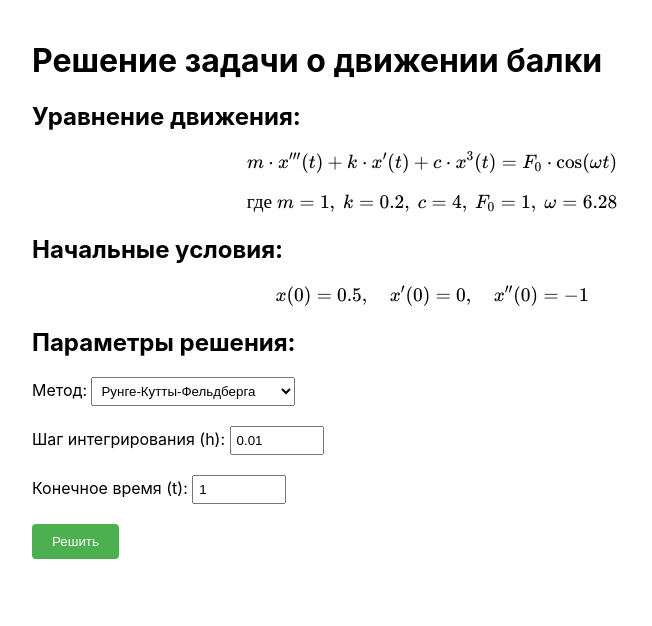
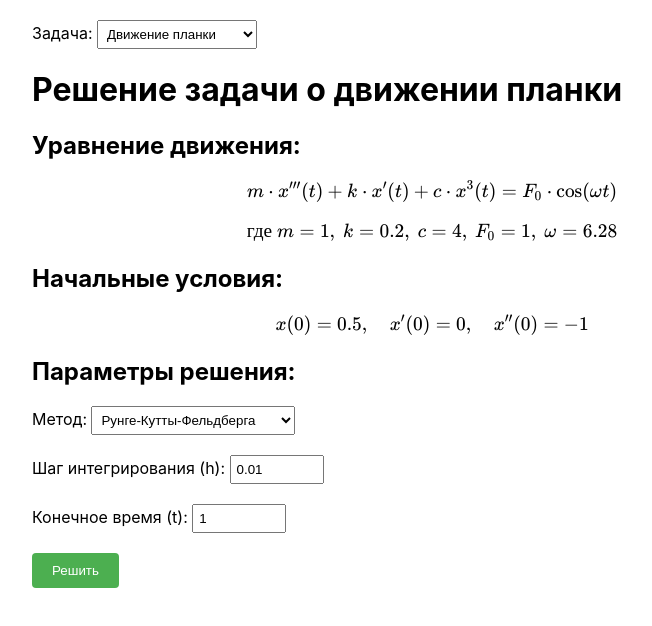
Before and after one commit to DUSERNAM3/Cauchy-problem-COURSEWORK, a React (Create React App) app: page / in a window 1280 px wide. Shown: the top 626 px of the page, without its empty margins (208-860 px from the left). Built offline with nearby package versions, Linux system fonts and the light colour scheme.

Commit message:
update4
added new task

```diff
--- a/src/App.js
+++ b/src/App.js
@@ -41,22 +41,55 @@ ChartJS.register(
   Legend
 );
 
-const BeamSolver = () => {
-  // Параметры задачи
-  const params = {
+// Конфигурация задач
+const TASKS = {
+  beam: {
+    title: "Решение задачи о движении планки",
+    equation: {
+      main: `m \\cdot x'''(t) + k \\cdot x'(t) + c \\cdot x^3(t) = F_0 \\cdot \\cos(\\omega t)`,
+      params: (params) => `\\text{где } m = ${params.m},\\ k = ${params.k},\\ c = ${params.c},\\ F_0 = ${params.F0},\\ \\omega = ${params.omega.toFixed(2)}`
+    },
+    initialConditions: (ic) => `x(0) = ${ic.x},\\quad x'(0) = ${ic.v},\\quad x''(0) = ${ic.a}`,
+    params: {
       m: 1,
       k: 0.2,
       c: 4,
       F0: 1,
       omega: 2 * Math.PI
-  };
-
-  // Начальные условия
-  const initialConditions = {
+    },
+    initialConditionsValues: {
       x: 0.5,
       v: 0,
       a: -1
+    },
+    yLabel: 'Отклонение, м',
+    solutionLabel: 'Отклонение'
+  },
+  gyroscope: {
+    title: "Решение задачи о движении гироскопа с задержкой реакции",
+    equation: {
+      main: `m \\cdot \\theta'''(t) + \\alpha \\cdot \\theta''(t) + \\beta \\cdot \\sin(\\theta(t)) = 0`,
+      params: (params) => `\\text{где } m = ${params.m},\\ \\alpha = ${params.alpha},\\ \\beta = ${params.beta}`
+    },
+    initialConditions: (ic) => `\\theta(0) = ${ic.x},\\quad \\theta'(0) = ${ic.v},\\quad \\theta''(0) = ${ic.a}`,
+    params: {
+      m: 3,
+      alpha: 1.2,
+      beta: 9.8
+    },
+    initialConditionsValues: {
+      x: 0.1,
+      v: 0,
+      a: -1
+    },
+    yLabel: 'Угловое отклонение, рад',
+    solutionLabel: 'Угловое отклонение'
+  }
 };
+
+const BeamSolver = () => {
+  const [currentTask, setCurrentTask] = useState('beam');
+  const taskConfig = TASKS[currentTask];
 
   // Состояния компонента
   const [stepSize, setStepSize] = useState(0.01);
@@ -70,27 +103,34 @@ const BeamSolver = () => {
 
   // Функция правой части дифференциального уравнения
   const f = (t, x, v, a) => {
-    return (params.F0 * Math.cos(params.omega * t) - params.k * v - params.c * Math.pow(x, 3));
+    if (currentTask === 'beam') {
+      return (taskConfig.params.F0 * Math.cos(taskConfig.params.omega * t) -
+              taskConfig.params.k * v -
+              taskConfig.params.c * Math.pow(x, 3));
+    } else { // gyroscope
+      return (-taskConfig.params.alpha * a -
+              taskConfig.params.beta * Math.sin(x)) / taskConfig.params.m;
+    }
   };
 
   // Модифицированный метод Эйлера
   const solveModifiedEuler = (h, tEnd) => {
     const solution = [];
     let t = 0;
-    let x = initialConditions.x;
-    let v = initialConditions.v;
-    let a = initialConditions.a;
+    let x = taskConfig.initialConditionsValues.x;
+    let v = taskConfig.initialConditionsValues.v;
+    let a = taskConfig.initialConditionsValues.a;
 
     solution.push({ t, x, v, a });
 
     while (t <= tEnd) {
       // прогноз
-      const a1 = f(t, x, v, a) / params.m;
+      const a1 = f(t, x, v, a);
       const v1 = v + h * a;
       const x1 = x + h * v;
 
       // коррекция
-      const a2 = f(t + h, x1, v1, a1) / params.m;
+      const a2 = f(t + h, x1, v1, a1);
       const vNew = v + h * (a + a2) / 2;
       const xNew = x + h * (v + v1) / 2;
 
@@ -109,9 +149,9 @@ const BeamSolver = () => {
   const solveRKF = (hInit, tEnd, tol = 1e-6) => {
     const solution = [];
     let t = 0;
-    let x = initialConditions.x;
-    let v = initialConditions.v;
-    let a = initialConditions.a;
+    let x = taskConfig.initialConditionsValues.x;
+    let v = taskConfig.initialConditionsValues.v;
+    let a = taskConfig.initialConditionsValues.a;
 
     let h = hInit;
     const hMin = 1e-6;
@@ -120,20 +160,20 @@ const BeamSolver = () => {
     solution.push({ t, x, v, a });
 
     while (t < tEnd) {
-      if (t + h > tEnd) h = tEnd - t;  // чтобы не перелететь в конец
+      if (t + h > tEnd) h = tEnd - t;
 
       // Коэффициенты для RKF45
       const k1 = h * v;
       const l1 = h * a;
-      const m1 = h * f(t, x, v, a) / params.m;
+      const m1 = h * f(t, x, v, a);
 
       const k2 = h * (v + l1 / 4);
       const l2 = h * (a + m1 / 4);
-      const m2 = h * f(t + h / 4, x + k1 / 4, v + l1 / 4, a + m1 / 4) / params.m;
+      const m2 = h * f(t + h / 4, x + k1 / 4, v + l1 / 4, a + m1 / 4);
 
       const k3 = h * (v + (3 * l1 + 9 * l2) / 32);
       const l3 = h * (a + (3 * m1 + 9 * m2) / 32);
-      const m3 = h * f(t + (3 * h) / 8, x + (3 * k1 + 9 * k2) / 32, v + (3 * l1 + 9 * l2) / 32, a + (3 * m1 + 9 * m2) / 32) / params.m;
+      const m3 = h * f(t + (3 * h) / 8, x + (3 * k1 + 9 * k2) / 32, v + (3 * l1 + 9 * l2) / 32, a + (3 * m1 + 9 * m2) / 32);
 
       const k4 = h * (v + (1932 * l1 - 7200 * l2 + 7296 * l3) / 2197);
       const l4 = h * (a + (1932 * m1 - 7200 * m2 + 7296 * m3) / 2197);
@@ -142,7 +182,7 @@ const BeamSolver = () => {
         x + (1932 * k1 - 7200 * k2 + 7296 * k3) / 2197,
         v + (1932 * l1 - 7200 * l2 + 7296 * l3) / 2197,
         a + (1932 * m1 - 7200 * m2 + 7296 * m3) / 2197
-      ) / params.m;
+      );
 
       const k5 = h * (v + (439 * l1) / 216 - 8 * l2 + (3680 * l3) / 513 - (845 * l4) / 4104);
       const l5 = h * (a + (439 * m1) / 216 - 8 * m2 + (3680 * m3) / 513 - (845 * m4) / 4104);
@@ -151,7 +191,7 @@ const BeamSolver = () => {
         x + (439 * k1) / 216 - 8 * k2 + (3680 * k3) / 513 - (845 * k4) / 4104,
         v + (439 * l1) / 216 - 8 * l2 + (3680 * l3) / 513 - (845 * l4) / 4104,
         a + (439 * m1) / 216 - 8 * m2 + (3680 * m3) / 513 - (845 * m4) / 4104
-      ) / params.m;
+      );
 
       const k6 = h * (v - (8 * l1) / 27 + 2 * l2 - (3544 * l3) / 2565 + (1859 * l4) / 4104 - (11 * l5) / 40);
       const l6 = h * (a - (8 * m1) / 27 + 2 * m2 - (3544 * m3) / 2565 + (1859 * m4) / 4104 - (11 * m5) / 40);
@@ -160,7 +200,7 @@ const BeamSolver = () => {
         x - (8 * k1) / 27 + 2 * k2 - (3544 * k3) / 2565 + (1859 * k4) / 4104 - (11 * k5) / 40,
         v - (8 * l1) / 27 + 2 * l2 - (3544 * l3) / 2565 + (1859 * l4) / 4104 - (11 * l5) / 40,
         a - (8 * m1) / 27 + 2 * m2 - (3544 * m3) / 2565 + (1859 * m4) / 4104 - (11 * m5) / 40
-      ) / params.m;
+      );
 
       // 4-го порядка
       const x4 = x + (25 * k1) / 216 + (1408 * k3) / 2565 + (2197 * k4) / 4104 - (k5) / 5;
@@ -177,9 +217,8 @@ const BeamSolver = () => {
       const errV = Math.abs(v5 - v4);
       const errA = Math.abs(a5 - a4);
       const err = Math.max(errX, errV, errA);
-      // Проверка
+
       if (err < tol) {
-        // Шаг принят
         t += h;
         x = x5;
         v = v5;
@@ -188,7 +227,7 @@ const BeamSolver = () => {
       }
 
       // Адаптация шага
-      const delta = 0.84 * Math.pow((tol / (err || 1e-10)), 0.25); // добавляем 1e-10, чтобы не было деления на ноль
+      const delta = 0.84 * Math.pow((tol / (err || 1e-10)), 0.25);
       h = h * Math.min(Math.max(delta, 0.1), 4.0);
 
       if (h > hMax) h = hMax;
@@ -206,9 +245,9 @@ const BeamSolver = () => {
     const solution = [];
     let t = 0;
     let h = hInit;
-    let x = initialConditions.x;
-    let v = initialConditions.v;
-    let a = initialConditions.a;
+    let x = taskConfig.initialConditionsValues.x;
+    let v = taskConfig.initialConditionsValues.v;
+    let a = taskConfig.initialConditionsValues.a;
 
     solution.push({ t, x, v, a });
 
@@ -217,11 +256,11 @@ const BeamSolver = () => {
 
       const k1 = h * v;
       const l1 = h * a;
-      const m1 = h * f(t, x, v, a) / params.m;
+      const m1 = h * f(t, x, v, a);
 
       const k2 = h * (v + l1 / 5);
       const l2 = h * (a + m1 / 5);
-      const m2 = h * f(t + h / 5, x + k1 / 5, v + l1 / 5, a + m1 / 5) / params.m;
+      const m2 = h * f(t + h / 5, x + k1 / 5, v + l1 / 5, a + m1 / 5);
 
       const k3 = h * (v + 3 * l1 / 40 + 9 * l2 / 40);
       const l3 = h * (a + 3 * m1 / 40 + 9 * m2 / 40);
@@ -230,7 +269,7 @@ const BeamSolver = () => {
         x + 3 * k1 / 40 + 9 * k2 / 40,
         v + 3 * l1 / 40 + 9 * l2 / 40,
         a + 3 * m1 / 40 + 9 * m2 / 40
-      ) / params.m;
+      );
 
       const k4 = h * (v + 44 * l1 / 45 - 56 * l2 / 15 + 32 * l3 / 9);
       const l4 = h * (a + 44 * m1 / 45 - 56 * m2 / 15 + 32 * m3 / 9);
@@ -239,7 +278,7 @@ const BeamSolver = () => {
         x + 44 * k1 / 45 - 56 * k2 / 15 + 32 * k3 / 9,
         v + 44 * l1 / 45 - 56 * l2 / 15 + 32 * l3 / 9,
         a + 44 * m1 / 45 - 56 * m2 / 15 + 32 * m3 / 9
-      ) / params.m;
+      );
 
       const k5 = h * (
         v + 19372 * l1 / 6561 - 25360 * l2 / 2187 + 64448 * l3 / 6561 - 212 * l4 / 729
@@ -252,7 +291,7 @@ const BeamSolver = () => {
         x + 19372 * k1 / 6561 - 25360 * k2 / 2187 + 64448 * k3 / 6561 - 212 * k4 / 729,
         v + 19372 * l1 / 6561 - 25360 * l2 / 2187 + 64448 * l3 / 6561 - 212 * l4 / 729,
         a + 19372 * m1 / 6561 - 25360 * m2 / 2187 + 64448 * m3 / 6561 - 212 * m4 / 729
-      ) / params.m;
+      );
 
       const k6 = h * (
         v + 9017 * l1 / 3168 - 355 * l2 / 33 + 46732 * l3 / 5247 + 49 * l4 / 176 - 5103 * l5 / 18656
@@ -265,7 +304,7 @@ const BeamSolver = () => {
         x + 9017 * k1 / 3168 - 355 * k2 / 33 + 46732 * k3 / 5247 + 49 * k4 / 176 - 5103 * k5 / 18656,
         v + 9017 * l1 / 3168 - 355 * l2 / 33 + 46732 * l3 / 5247 + 49 * l4 / 176 - 5103 * l5 / 18656,
         a + 9017 * m1 / 3168 - 355 * m2 / 33 + 46732 * m3 / 5247 + 49 * m4 / 176 - 5103 * m5 / 18656
-      ) / params.m;
+      );
 
       const k7 = h * (
         v + 35 * l1 / 384 + 500 * l3 / 1113 + 125 * l4 / 192 - 2187 * l5 / 6784 + 11 * l6 / 84
@@ -278,7 +317,7 @@ const BeamSolver = () => {
         x + 35 * k1 / 384 + 500 * k3 / 1113 + 125 * k4 / 192 - 2187 * k5 / 6784 + 11 * k6 / 84,
         v + 35 * l1 / 384 + 500 * l3 / 1113 + 125 * l4 / 192 - 2187 * l5 / 6784 + 11 * l6 / 84,
         a + 35 * m1 / 384 + 500 * m3 / 1113 + 125 * m4 / 192 - 2187 * m5 / 6784 + 11 * m6 / 84
-      ) / params.m;
+      );
 
       // Основное решение 5-го порядка
       const x5 = x + 35 * k1 / 384 + 500 * k3 / 1113 + 125 * k4 / 192 - 2187 * k5 / 6784 + 11 * k6 / 84;
@@ -311,7 +350,6 @@ const BeamSolver = () => {
 
     return solution;
   };
-
 
   // Обработчик нажатия кнопки "Решить"
   const handleSolve = () => {
@@ -380,7 +418,7 @@ const BeamSolver = () => {
       const chartData = {
         labels: filteredSolution.map(p => p.t.toFixed(3)),
         datasets: [{
-          label: `Отклонение x(t) (0 ≤ t ≤ ${endTime})`,
+          label: `${taskConfig.solutionLabel} (0 ≤ t ≤ ${endTime})`,
           data: currentSolution.map(p => p.x),
           borderColor: 'rgb(87, 36, 255)',
           tension: 0.1
@@ -395,17 +433,33 @@ const BeamSolver = () => {
 
   return (
     <div style={{ maxWidth: '800px', margin: '0 auto', padding: '20px' }}>
-      <h1>Решение задачи о движении балки</h1>
-
+      <div>
+        <label htmlFor="task">Задача: </label>
+        <select
+            id="task"
+            value={currentTask}
+            onChange={(e) => {
+              setCurrentTask(e.target.value);
+              setResult(null);
+              setChartData(null);
+              setComparisonResults(null);
+            }}
+            style={{ padding: '5px' }}
+        >
+          <option value="beam">Движение планки</option>
+          <option value="gyroscope">Движение гироскопа</option>
+        </select>
+      </div>
+      <h1>{taskConfig.title}</h1>
       <div style={{ marginBottom: '20px' }}>
         <h2>Уравнение движения:</h2>
-        <KatexFormula tex={`m \\cdot x'''(t) + k \\cdot x'(t) + c \\cdot x^3(t) = F_0 \\cdot \\cos(\\omega t)`} />
-        <KatexFormula tex={`\\text{где } m = ${params.m},\\ k = ${params.k},\\ c = ${params.c},\\ F_0 = ${params.F0},\\ \\omega = ${params.omega.toFixed(2)}`} />
+        <KatexFormula tex={taskConfig.equation.main} />
+        <KatexFormula tex={taskConfig.equation.params(taskConfig.params)} />
       </div>
 
       <div style={{ marginBottom: '20px' }}>
         <h2>Начальные условия:</h2>
-        <KatexFormula tex={`x(0) = ${initialConditions.x},\\quad x'(0) = ${initialConditions.v},\\quad x''(0) = ${initialConditions.a}`} />
+        <KatexFormula tex={taskConfig.initialConditions(taskConfig.initialConditionsValues)} />
       </div>
 
       <div style={{ marginBottom: '20px' }}>
@@ -473,7 +527,7 @@ const BeamSolver = () => {
       {result !== null && (
         <div style={{ marginTop: '30px' }}>
           <h2>Результат:</h2>
-          <p>Отклонение при t = {displayedEndTime} с: <strong>{result.toFixed(6)}</strong> м</p>
+          <p>{taskConfig.solutionLabel} при t = {displayedEndTime} с: <strong>{result.toFixed(6)}</strong> {currentTask === 'beam' ? 'м' : 'рад'}</p>
 
           {comparisonResults && (
             <div style={{ marginTop: '20px' }}>
@@ -482,7 +536,7 @@ const BeamSolver = () => {
                 <thead>
                   <tr style={{ backgroundColor: '#f2f2f2' }}>
                     <th style={{ border: '1px solid #ddd', padding: '8px', textAlign: 'left' }}>Метод</th>
-                    <th style={{ border: '1px solid #ddd', padding: '8px', textAlign: 'left' }}>Значение x({displayedEndTime})</th>
+                    <th style={{ border: '1px solid #ddd', padding: '8px', textAlign: 'left' }}>Значение {currentTask === 'beam' ? 'x' : 'θ'}({displayedEndTime})</th>
                     <th style={{ border: '1px solid #ddd', padding: '8px', textAlign: 'left' }}>Отклонение от эталона (%)</th>
                   </tr>
                 </thead>
@@ -512,7 +566,7 @@ const BeamSolver = () => {
 
           {chartData && (
             <div style={{ marginTop: '30px' }}>
-              <h3>График отклонения балки (метод: {
+              <h3>График {currentTask === 'beam' ? 'отклонения планки' : 'углового отклонения'} (метод: {
                 method === 'rkf' ? 'Рунге-Кутты-Фельдберга' :
                 method === 'dormand-prince' ? 'Дорман-Принс' :
                 'Модифицированный Эйлер'
@@ -533,7 +587,7 @@ const BeamSolver = () => {
                       y: {
                         title: {
                           display: true,
-                          text: 'Отклонение, м'
+                          text: taskConfig.yLabel
                         }
                       }
                     }
```
Lines whose indentation alone changed are shown as unchanged.
